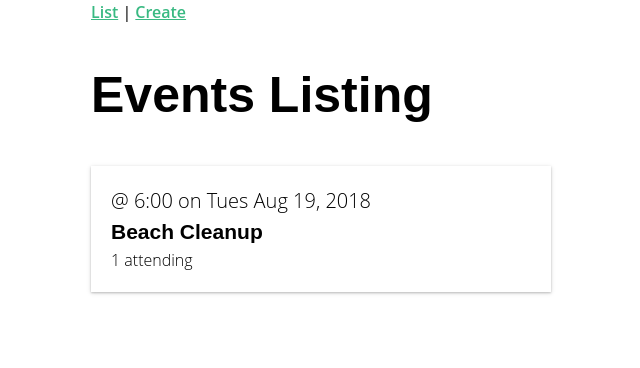
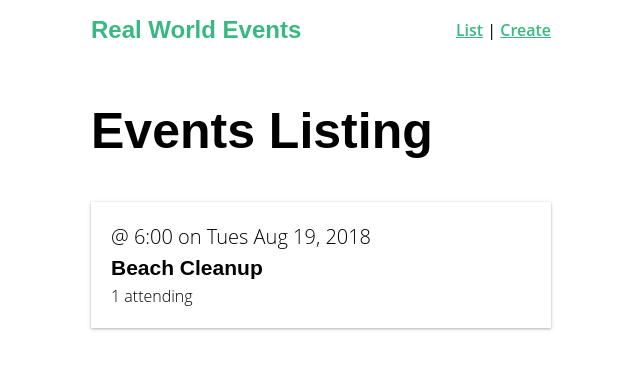
Before and after one commit to intknwn/vue-mastery, a Vue app in the folder real-world-vue/: page / in a window 1280 px wide. Shown: the top 368 px of the page, without its empty margins (319-959 px from the left). Built offline with nearby package versions, Linux system fonts and the light colour scheme.

Commit message:
feat: add navbar component

```diff
--- a/real-world-vue/src/App.vue
+++ b/real-world-vue/src/App.vue
@@ -1,12 +1,19 @@
 <template>
   <div id="app">
-    <nav>
-      <router-link :to="{ name: 'event-list' }">List</router-link> |
-      <router-link :to="{ name: 'event-create' }">Create</router-link>
-    </nav>
+    <NavBar />
     <router-view />
   </div>
 </template>
+
+<script>
+import NavBar from '@/components/NavBar.vue'
+
+export default {
+  components: {
+    NavBar,
+  },
+}
+</script>
 
 <style>
 html {
--- /dev/null
+++ b/real-world-vue/src/components/NavBar.vue
@@ -0,0 +1,39 @@
+<template>
+  <div id="nav" class="nav">
+    <router-link to="/" class="brand">Real World Events</router-link>
+    <nav>
+      <router-link :to="{ name: 'event-list' }">List</router-link> |
+      <router-link :to="{ name: 'event-create' }">Create</router-link>
+    </nav>
+  </div>
+</template>
+
+<script>
+export default {}
+</script>
+
+<style lang="scss" scoped>
+.nav {
+  display: flex;
+  justify-content: space-between;
+  align-items: center;
+  height: 60px;
+}
+.nav > .brand {
+  font-family: 'Montserrat', sans-serif;
+  font-weight: 700;
+  font-size: 1.5em;
+  color: #39b982;
+  text-decoration: none;
+}
+.nav .nav-item {
+  box-sizing: border-box;
+  margin: 0 5px;
+  color: rgba(0, 0, 0, 0.5);
+  text-decoration: none;
+}
+.nav .nav-item.router-link-exact-active {
+  color: #39b982;
+  border-bottom: solid 2px #39b982;
+}
+</style>
```
